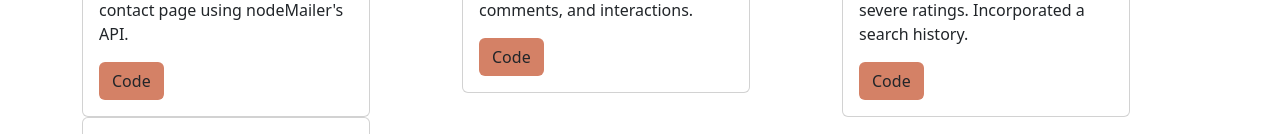
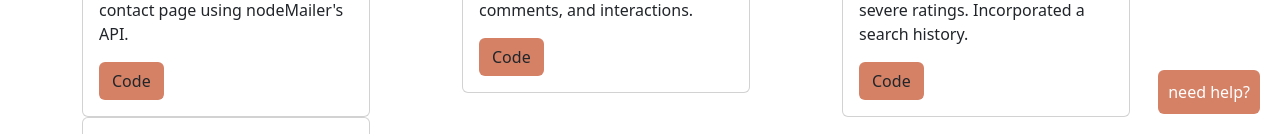
Before and after one commit to samuel408/SamuelSaldivar, a React (Create React App) app: page / in a window 1280 px wide. Shown: the part 666-800 px from the top of the page. Built offline with nearby package versions, Linux system fonts and the light colour scheme.

Commit message:
got chatbot feature to work locally

```diff
--- a/src/App.js
+++ b/src/App.js
@@ -3,6 +3,7 @@ import React from 'react';
 import NavBar from './component/NavBar';
 import About from './component/About';
 import Projects from './component/Projects';
+import Chatbot from './component/chatbot';
 function App() {
 
 
@@ -12,6 +13,7 @@ function App() {
       <NavBar  />
      <About/>
      <Projects/>
+     <Chatbot />
     </div>
   );
 }
--- /dev/null
+++ b/src/component/chatbot.js
@@ -0,0 +1,75 @@
+import React, { useState } from 'react';
+import axios from 'axios';
+import 'bootstrap/dist/css/bootstrap.min.css'; // Import Bootstrap CSS
+import { Button } from 'react-bootstrap';
+
+
+const ChatBot = () => {
+  const [userInput, setUserInput] = useState('');
+  const [botReply, setBotReply] = useState('');
+  const [chatVisible, setChatVisible] = useState(false);
+
+
+  const sendMessage = async () => {
+    try {
+      const response = await axios.post(
+        'http://localhost:3001/chat', // Change this URL to your backend endpoint
+        {
+          prompt: userInput,
+        }
+      );
+
+      setBotReply(response.data.trim());
+    } catch (error) {
+      console.error('Error communicating with the backend API', error);
+    }
+  };
+  const toggleChatVisibility = () => {
+    setChatVisible(!chatVisible);
+  };
+  return (
+    <div>
+      {chatVisible && (
+        <div style={{
+          position: 'fixed',
+          bottom: '20px',
+          right: '20px',
+          backgroundColor: '#fff',
+          border: '1px solid #ddd',
+          padding: '10px',
+          zIndex: 999,
+        }}>
+          <input
+            type="text"
+            value={userInput}
+            onChange={(e) => setUserInput(e.target.value)}
+          />
+          <button onClick={sendMessage}>Send</button>
+          <div>
+            <p>User: {userInput}</p>
+            <p>Bot: {botReply}</p>
+          </div>
+        </div>
+      )}
+      <Button
+      variant=""
+        style={{
+          position: 'fixed',
+          bottom: '20px',
+          right: '20px',
+          backgroundColor: '#D48166',
+          color: '#fff',
+          padding: '10px',
+          border: 'none',
+          cursor: 'pointer',
+          zIndex: 999,
+        }}
+        onClick={toggleChatVisibility}
+      >
+        {chatVisible ? 'Hide Chat' : 'need help?'}
+      </Button>
+    </div>
+  );
+};
+
+export default ChatBot;
```
Also changed, not shown: package.json (+8 -2 lines), 1 other file (tests, documents, lock files or other folders).
